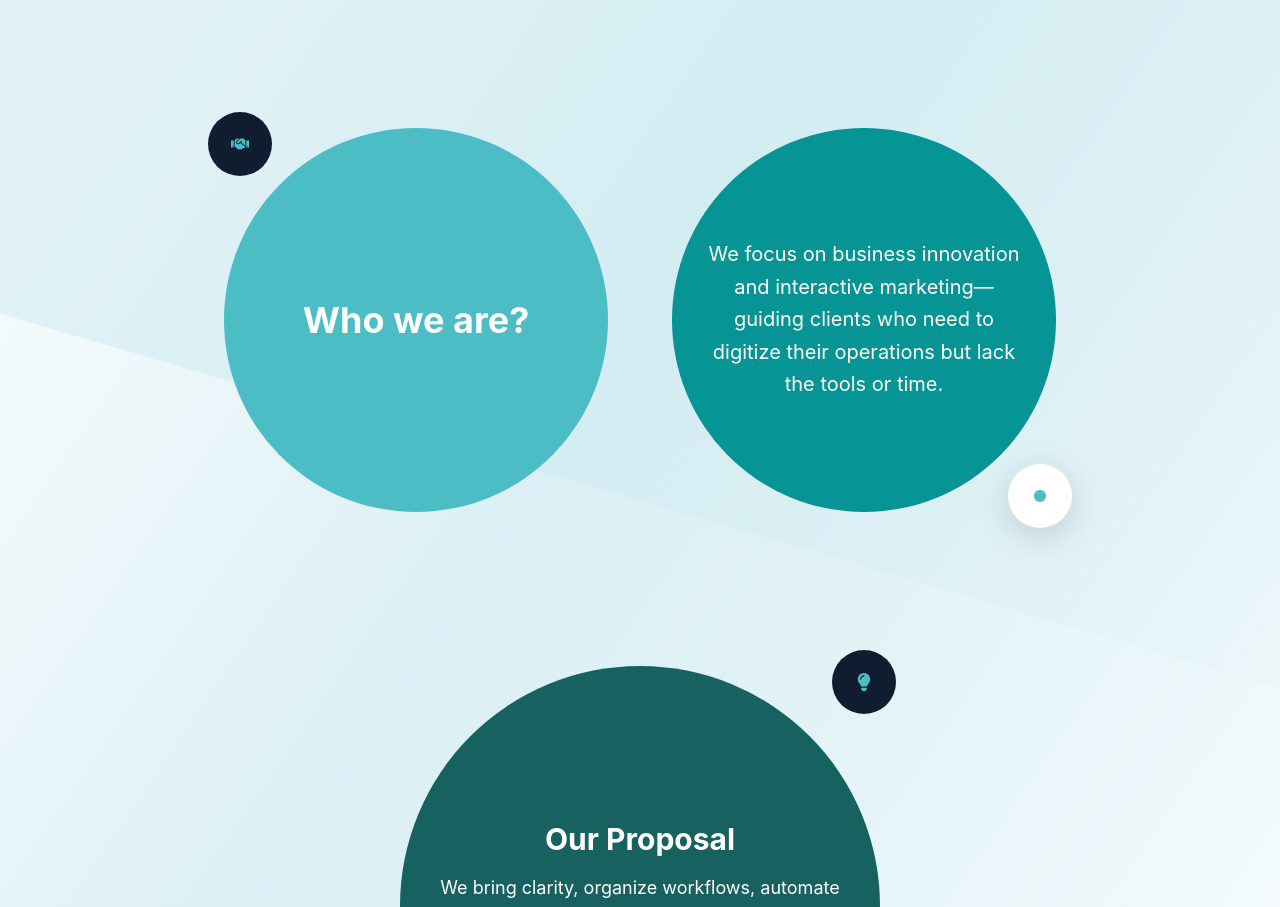
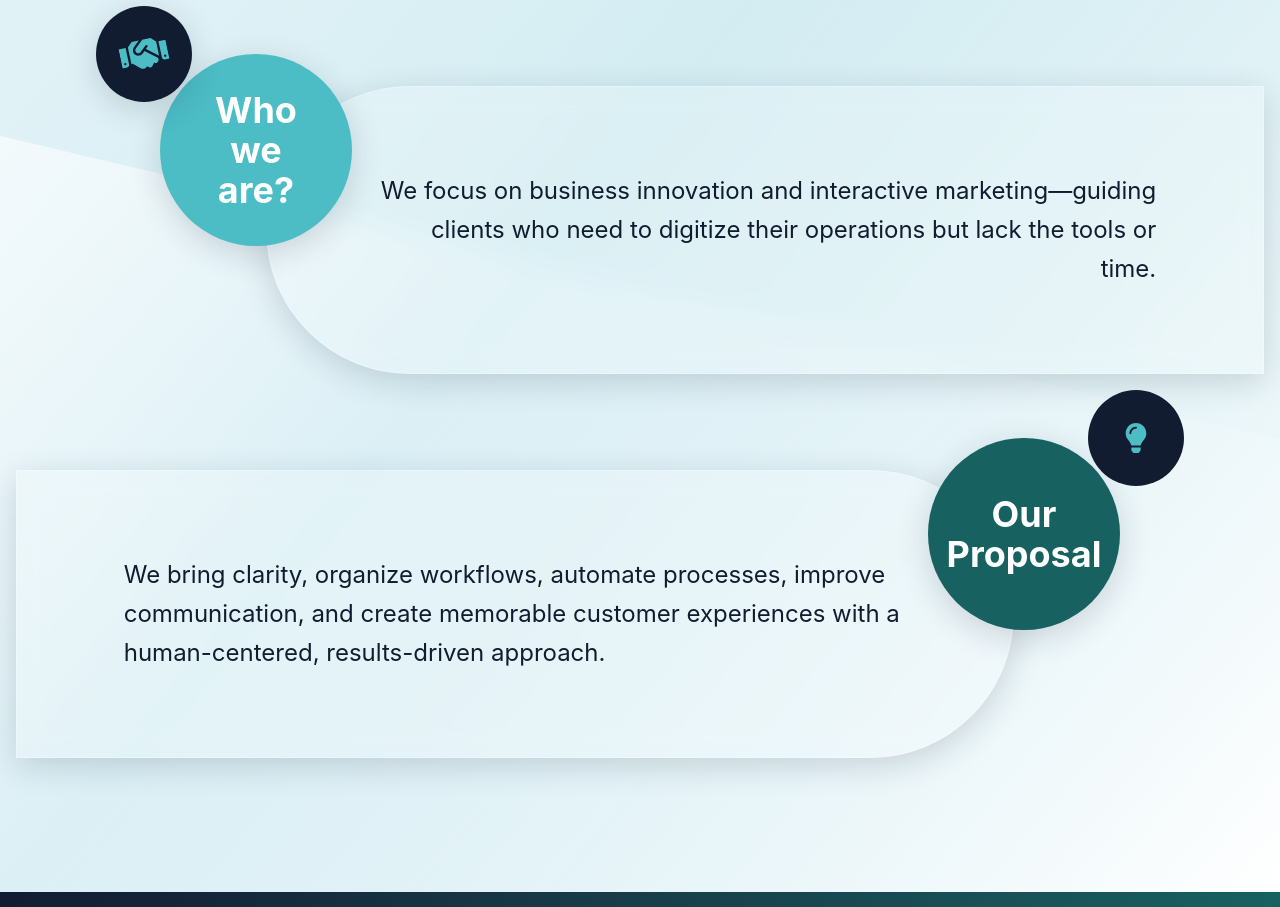
Before and after one commit to Galaga-Agency/galaga-agency-web, a Next.js app: page /en in a window 1280 px wide. Shown: the part 1580-2487 px from the top of the page. Built offline with nearby package versions, Linux system fonts and the light colour scheme; no server answers; a web font is replaced by a local one.

Commit message:
wip - about section homepage redesign

```diff
--- a/components/ValuePropCard.tsx
+++ b/components/ValuePropCard.tsx
@@ -73,7 +73,7 @@ export default function ValuePropCard({ icon, titleKey, descriptionKey, index =
   const variation = getCardVariation();
 
   return (
-    <div className={`group relative h-full ${variation.rotation} ${variation.translation} ${variation.scale} ${variation.animationClass} opacity-0`}>
+    <div className={`group relative w-full h-full ${variation.rotation} ${variation.translation} ${variation.scale} ${variation.animationClass} opacity-0`}>
 
       {/* Professional glassmorphism background */}
       <div className="relative backdrop-blur-lg bg-white/80 border border-white/30 rounded-3xl p-8 shadow-2xl hover:shadow-3xl hover:bg-white/90 transition-all duration-500 transform hover:scale-105 hover:-translate-y-2">
--- a/components/sections/homepage/AboutSection.tsx
+++ b/components/sections/homepage/AboutSection.tsx
@@ -30,7 +30,7 @@ export default function HomepageAboutSection() {
   ];
 
   return (
-    <section className="homepage-about-section section relative bg-gradient-to-br from-blanco to-hielo overflow-visible">
+    <section className="homepage-about-section section relative bg-gradient-to-br from-blanco to-hielo overflow-y-visible">
       {/* Diagonal background layers */}
       <div className="absolute inset-0">
         {/* Top diagonal - Subtle teal light */}
@@ -51,8 +51,8 @@ export default function HomepageAboutSection() {
       </div>
 
       {/* Overflowing cards at the top */}
-      <div className="absolute top-32 md:top-0 left-0 right-0 -translate-y-1/4 md:-translate-y-1/3 z-30 overflow-visible">
-        <div className="px-32 overflow-visible">
+      <div className="absolute top-32 md:top-0 left-0 right-0 -translate-y-1/4 md:-translate-y-1/3 z-30 overflow-visible w-full">
+        <div className="px-12 overflow-visible">
           <div className="grid grid-cols-1 md:grid-cols-3 gap-8 overflow-visible ">
             {valueProps.map((item, idx) => (
               <ValuePropCard
@@ -68,9 +68,9 @@ export default function HomepageAboutSection() {
       </div>
 
       {/* Main content */}
-      <div className="container pt-[750px] md:pt-56 lg:pt-48 relative z-10">
+      <div className="container pt-[850px] md:pt-56 lg:pt-48 relative z-10">
         {/* Main heading section */}
-        <div className="text-center pb-16 md:pb-20 lg:pb-24">
+        <div className="text-center pb-12">
           <h2 className="section-title text-teal tracking-tight py-8">
             {t("homepage.about.poeticHeading")}
           </h2>
@@ -87,52 +87,58 @@ export default function HomepageAboutSection() {
           </div>
         </div>
 
-        {/* Two circles side by side like in screenshot */}
-        <div className="relative h-96 lg:h-[500px] flex justify-center items-center gap-8 lg:gap-16">
+        {/* First Block - Focus - Horizontal layout */}
+        <div className="relative h-120 md:h-96 mb-32 md:mb-40 lg:mb-48">
+          {/* Icon bubble */}
+          <div className="absolute -top-4 left-4 md:left-8 z-30">
+            <div className="shadow-lg w-20 h-20 md:w-24 md:h-24 bg-azul-profundo rounded-full flex items-center justify-center">
+              <FaHandshake className="text-turquesa text-3xl -rotate-12 md:text-5xl" />
+            </div>
+          </div>
 
-          {/* Left circle with question */}
-          <div className="relative">
-            <div className="w-80 h-80 lg:w-96 lg:h-96 bg-turquesa rounded-full flex items-center justify-center text-center">
-              <h3 className="text-2xl lg:text-3xl xl:text-4xl font-bold text-white px-8">
+          {/* Title bubble - center, overlapping with icon */}
+          <div className="absolute top-2 left-[30vw] md:left-[20vw] lg:left-[15vw] -translate-x-1/2 md:top-8 z-20">
+            <div className="shadow-lg w-36 h-36 md:w-48 md:h-48 bg-turquesa rounded-full flex items-center justify-center text-center">
+              <h3 className="text-xl md:text-2xl lg:text-3xl xl:text-4xl font-bold text-white px-8">
                 {t("homepage.about.focusTitle")}
               </h3>
             </div>
-            {/* Small icon circle positioned outside */}
-            <div className="absolute -top-4 -left-4 w-16 h-16 bg-azul-profundo rounded-full flex items-center justify-center">
-              <FaHandshake className="text-turquesa text-lg" />
-            </div>
           </div>
 
-          {/* Right circle with description */}
-          <div className="relative">
-            <div className="w-80 h-80 lg:w-96 lg:h-96 bg-verde-azulado rounded-full flex items-center justify-center text-center">
-              <p className="text-lg lg:text-xl text-white leading-relaxed px-8">
+          {/* Description bubble - right side, overlapping with title */}
+          <div className="absolute top-28 -right-6 md:-right-12 md:top-16 z-10">
+            <div className="shadow-lg w-auto h-80 md:w-[70vw] md:h-80 lg:w-[78vw] lg:h-72 bg-white/20 backdrop-blur-md border border-white/30 rounded-l-full flex items-center justify-center text-center">
+              <p className="text-xl lg:text-2xl text-azul-profundo text-right lg:max-w-[85%] leading-relaxed px-8">
                 {t("homepage.about.ourFocus")}
               </p>
-            </div>
-            {/* Small white circle positioned outside */}
-            <div className="absolute -bottom-4 -right-4 w-16 h-16 bg-white rounded-full flex items-center justify-center shadow-lg">
-              <div className="w-3 h-3 bg-turquesa rounded-full"></div>
             </div>
           </div>
         </div>
 
-        {/* Second bubble for the offer content */}
-        <div className="relative pt-16 md:pt-20 lg:pt-24 flex justify-center">
-          <div className="relative">
-            <div className="w-80 h-80 lg:w-120 lg:h-120 bg-teal rounded-full flex items-center justify-center text-center">
-              <div className="px-8">
-                <h3 className="text-2xl lg:text-3xl font-bold text-white pb-4">
-                  {t("homepage.about.offerTitle")}
-                </h3>
-                <p className="text-lg text-white leading-relaxed">
-                  {t("homepage.about.whatWeOffer")}
-                </p>
-              </div>
+        {/* Second Block - Offer - Horizontal layout (mirrored) */}
+        <div className="relative h-80 md:h-96">
+          {/* Description bubble - left side */}
+          <div className="absolute top-28 -left-6 md:-left-12 md:top-16 z-10">
+            <div className="shadow-lg w-auto h-80 md:w-[70vw] md:h-80 lg:w-[78vw] lg:h-72 bg-white/20 backdrop-blur-md border border-white/30 rounded-r-full flex items-center justify-center text-center">
+              <p className="text-xl lg:text-2xl text-azul-profundo text-left lg:max-w-[85%] leading-relaxed px-8">
+                {t("homepage.about.whatWeOffer")}
+              </p>
             </div>
-            {/* Small icon circle for this bubble */}
-            <div className="absolute -top-4 -right-4 w-16 h-16 bg-azul-profundo rounded-full flex items-center justify-center">
-              <FaLightbulb className="text-turquesa text-lg" />
+          </div>
+
+          {/* Title bubble - center, overlapping with description */}
+          <div className="absolute top-2 right-[30vw] md:right-[20vw] lg:right-[15vw] translate-x-1/2 md:top-8 z-20">
+             <div className="shadow-lg w-36 h-36 md:w-48 md:h-48 bg-teal rounded-full flex items-center justify-center text-center">
+              <h3 className="text-xl md:text-2xl lg:text-3xl xl:text-4xl font-bold text-white px-8">
+                {t("homepage.about.offerTitle")}
+              </h3>
+            </div>
+          </div>
+
+          {/* Icon bubble - right side, overlapping with title */}
+          <div className="absolute -top-4 right-4 md:right-8 z-30">
+            <div className="w-20 h-20 md:w-24 md:h-24 bg-azul-profundo rounded-full flex items-center justify-center">
+              <FaLightbulb className="text-turquesa text-2xl md:text-3xl" />
             </div>
           </div>
         </div>
--- a/locales/es.json
+++ b/locales/es.json
@@ -37,7 +37,7 @@
       "focusTitle": "¿Quiénes somos?",
       "ourFocus": "Nos centramos en la innovación empresarial y el marketing interactivo, acompañando a aquellos clientes que necesitan digitalizar sus negocios pero carecen de las herramientas o el tiempo para hacerlo.",
       "offerTitle": "Nuestra propuesta",
-      "whatWeOffer": "Les damos claridad, les ayudamos a organizarse, automatizar procesos, comunicar mejor y ofrecer experiencias memorables a sus clientes. Nuestro enfoque es humano, cercano y 100 % orientado a resultados. Hoy, Galaga Agency integra la solidez del tejido empresarial tradicional con la creatividad del mundo gaming para unir estrategia, tecnología y emoción."
+      "whatWeOffer": "Les damos claridad, les ayudamos a organizarse, automatizar procesos, comunicar mejor y ofrecer experiencias memorables a sus clientes. Nuestro enfoque es humano, cercano y 100 % orientado a resultados."
     }
   },
   "partners": {
```
